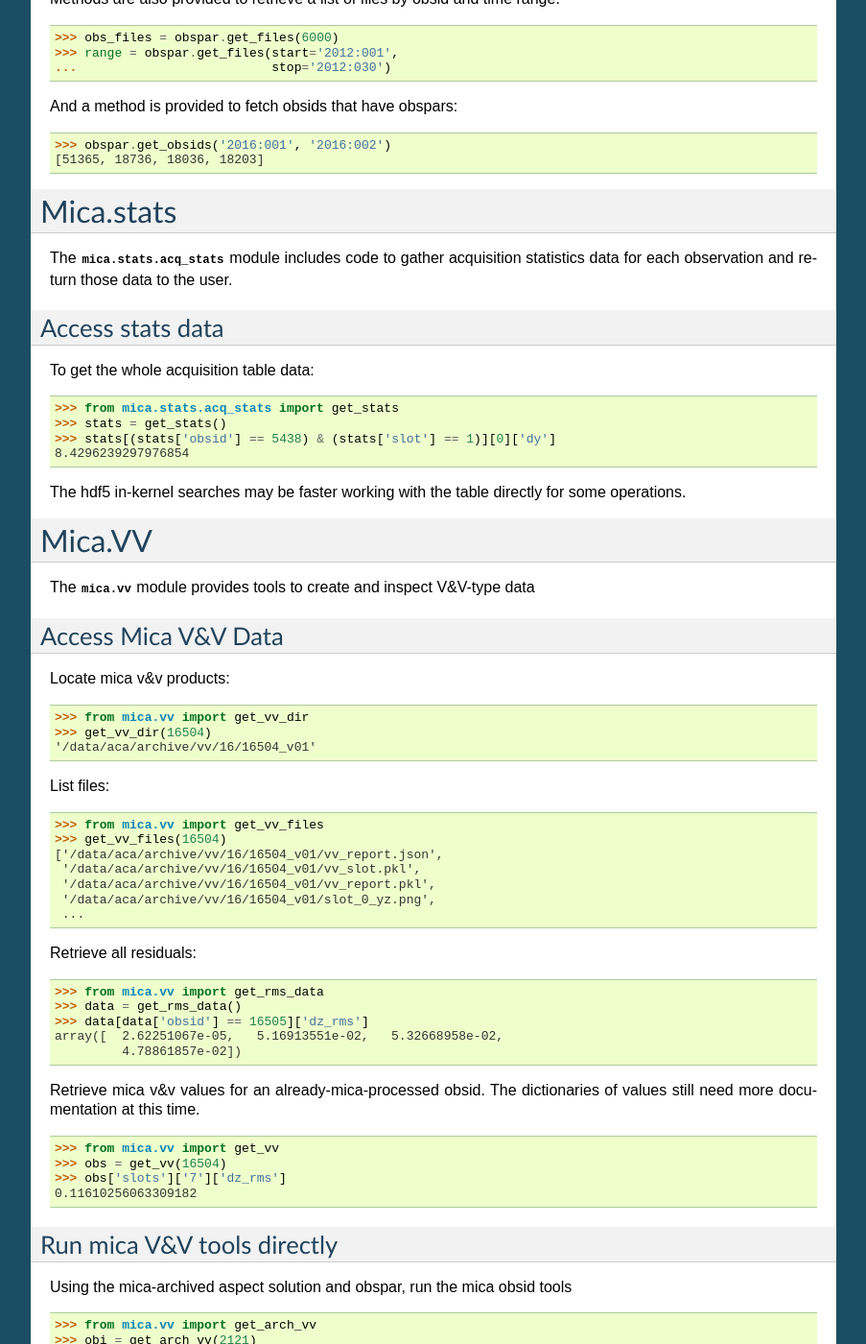
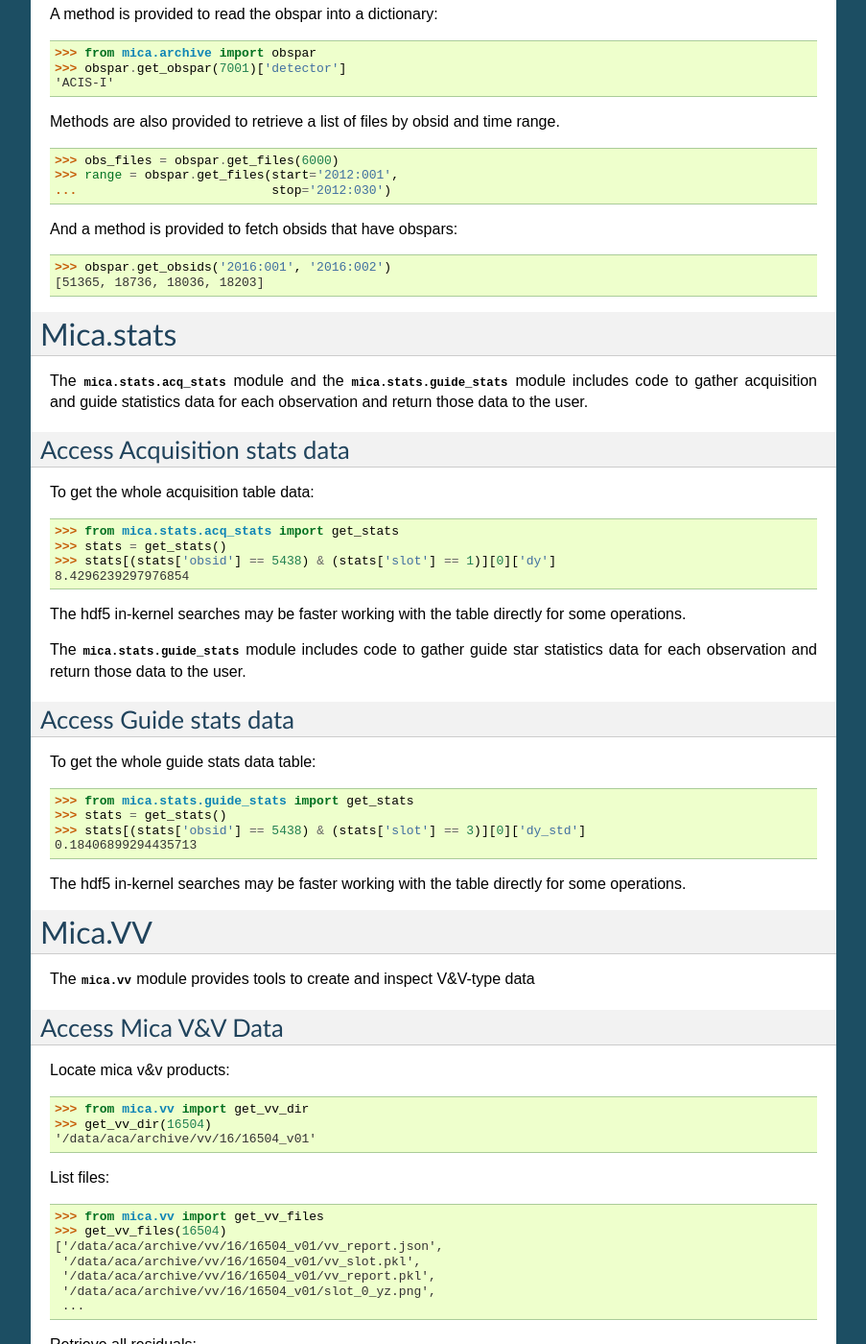
Before and after one commit to sot/mica, a Sphinx documentation site: the page built from doc/index.rst, in a window 1280 px wide and 1400 px high, scrolled down 8002 px. Shown: the whole window at 96% size, without its empty margins (198-1101 px from the left). Built offline with Sphinx 7.4.7, drawn with Linux system fonts in a browser that asks for light colours; some of the changed text lies outside the part shown.

Commit message:
Add some docs on the guide stats database

```diff
--- a/doc/index.rst
+++ b/doc/index.rst
@@ -123,6 +123,16 @@ See:
 
    acquisition_data
 
+
+Guide star statistics database
+^^^^^^^^^^^^^^^^^^^^^^^^^^^^^^
+
+See:
+
+.. toctree::
+   :maxdepth: 1
+
+   guide_stats_data
 
 
 ACA diagnostic telemetry
@@ -385,11 +395,12 @@ And a method is provided to fetch obsids that have obspars:
 Mica.stats
 =============
 
-The :mod:`mica.stats.acq_stats` module includes code to gather acquisition statistics
-data for each observation and return those data to the user.
+The :mod:`mica.stats.acq_stats` module and the :mod:`mica.stats.guide_stats` module
+includes code to gather acquisition and guide statistics data for each observation and
+return those data to the user.
 
-Access stats data
------------------
+Access Acquisition stats data
+-----------------------------
 
 To get the whole acquisition table data:
 
@@ -400,6 +411,25 @@ To get the whole acquisition table data:
 
 The hdf5 in-kernel searches may be faster working with the table directly for some
 operations.
+
+
+The :mod:`mica.stats.guide_stats` module includes code to gather guide star statistics
+data for each observation and return those data to the user.
+
+Access Guide stats data
+-----------------------
+
+To get the whole guide stats data table:
+
+   >>> from mica.stats.guide_stats import get_stats
+   >>> stats = get_stats()
+   >>> stats[(stats['obsid'] == 5438) & (stats['slot'] == 3)][0]['dy_std']
+   0.18406899294435713
+
+The hdf5 in-kernel searches may be faster working with the table directly for some
+operations.
+
+
 
 .. _vv-label:
 
```
Also changed, not shown: doc/api.rst (+22 -0 lines), doc/guide_stats_data.rst (added, +118 -0 lines).
